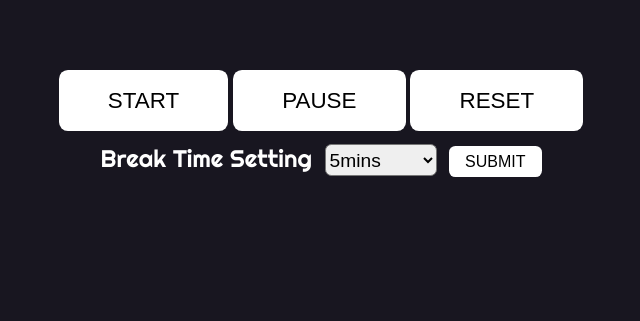
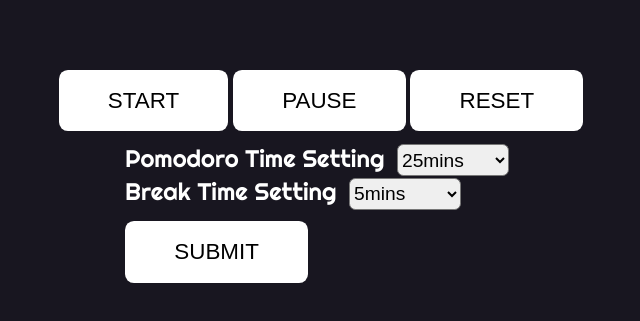
Before and after one commit to Abbbyccc/FAC_Project_Pomodoro_timer, a plain HTML site: page index.html in a window 1280 px wide. Both pictures are taken after a click on the button "BREAK". Shown: the part 447-768 px from the top of the page, without its empty margins (319-959 px from the left). Drawn offline with Linux system fonts and the light colour scheme.

Commit message:
add setting time funtion

```diff
--- a/index.html
+++ b/index.html
@@ -44,10 +44,9 @@
                     <option value="50">50mins</option>
                     <option value="55">55mins</option>
                     <option value="60">60mins</option>
-                </select>
-                <button id="pomodoro-setting">submit</button><br>
-            </form>
-            <form action="sumbmit" id="break-time-form" class="hidden">
+                </select><br>
+                <!-- <button id="pomodoro-setting">submit</button><br> -->
+
                 <label for="">Break Time Setting</label>
                 <select id="break-timer-setting" name="break-timer">
                     <option value="5">5mins</option>
@@ -56,8 +55,8 @@
                     <option value="20">20mins</option>
                     <option value="25">25mins</option>
                     <option value="30">30mins</option>
-                </select>
-                <button id="break-setting">submit</button><br>
+                </select><br>
+                <button id="time-setting">submit</button><br>
             </form>
         </div>
     </div>
--- a/script.js
+++ b/script.js
@@ -6,12 +6,24 @@ const breakTimer = document.querySelector('#break-timer')
 const startBtn = document.querySelector('#start-btn')
 const resetBtn = document.querySelector('#reset-btn')
 
-const pomodoroSetting = document.querySelector('#pomodoro-setting')
-const breakSetting = document.querySelector('#break-setting')
+const timeSettingBtn = document.querySelector('#time-setting')
+// const breakSetting = document.querySelector('#break-setting')
 
-const pomodoroSettingform = document.querySelector('#time-form')
-const breakSettingform = document.querySelector('#break-time-form')
+// const pomodoroSettingform = document.querySelector('#time-form')
+// const breakSettingform = document.querySelector('#break-time-form')
 
+
+timeSettingBtn.addEventListener('click', (event) => {
+    event.preventDefault()
+    settingTime = document.forms["time-form"].timers;
+    settingBreakTime = document.forms["time-form"]['break-timer'];
+    const breakMinutes = document.querySelector('#break-minutes')
+    const startMinutes = document.querySelector('#time-minutes')
+    let bn = settingTime.value < 10 ? '0' + settingTime.value : settingTime.value
+    let sm = settingBreakTime.value < 10 ? '0' + settingBreakTime.value : settingBreakTime.value
+    startMinutes.innerHTML = bn
+    breakMinutes.innerHTML = sm
+})
 
 let timer = null
 let minutes
@@ -22,40 +34,15 @@ pomodoroTimer.addEventListener('click', () => {
     timeDisplay.classList.remove('hidden')
     breakTimeDisplay.classList.add('hidden')
 
-    breakSettingform.classList.add('hidden')
-    pomodoroSettingform.classList.remove('hidden')
-
-    let startMinutes = document.querySelector('#time-minutes')
-    pomodoroSetting.addEventListener('click', (event) => {
-        event.preventDefault()
-        settingTime = document.forms["time-form"].timers;
-        minutes = Number(settingTime.value)
-        startMinutes.innerHTML = minutes
-        seconds = 0
-    })
-
     startBtn.setAttribute('onclick', 'pomodoro()')
     resetBtn.setAttribute('onclick', 'resetPomo()')
 })
 
 breakTimer.addEventListener('click', () => {
+
     resetbreak()
     timeDisplay.classList.add('hidden')
     breakTimeDisplay.classList.remove('hidden')
-
-    breakSettingform.classList.remove('hidden')
-    pomodoroSettingform.classList.add('hidden')
-
-    pomodoroTimer.classList.remove('pomodoro-clicked')
-    breakTimer.classList.add('break-clicked')
-    const breakMinutes = document.querySelector('#break-minutes')
-    breakSetting.addEventListener('click', (event) => {
-        event.preventDefault()
-        settingTime = document.forms["break-time-form"]['break-timer'];
-        minutes = Number(settingTime.value)
-        breakMinutes.innerHTML = minutes
-        seconds = 0
-    })
 
     startBtn.setAttribute('onclick', 'breakTime()')
     resetBtn.setAttribute('onclick', 'resetbreak()')
@@ -124,7 +111,9 @@ function pause() {
 
 function resetPomo() {
     clearInterval(timer)
-    minutes = 25
+    timeSettingBtn.click()
+    let startMinutes = document.querySelector('#time-minutes')
+    minutes = parseInt(startMinutes.innerHTML)
     seconds = 0
     let m = minutes < 10 ? '0' + minutes : minutes
     let s = seconds < 10 ? '0' + seconds : seconds
@@ -135,7 +124,9 @@ function resetPomo() {
 
 function resetbreak() {
     clearInterval(timer)
-    minutes = 5
+    timeSettingBtn.click()
+    const breakMinutes = document.querySelector('#break-minutes')
+    minutes = parseInt(breakMinutes.innerHTML)
     seconds = 0
     let m = minutes < 10 ? '0' + minutes : minutes
     let s = seconds < 10 ? '0' + seconds : seconds
```
